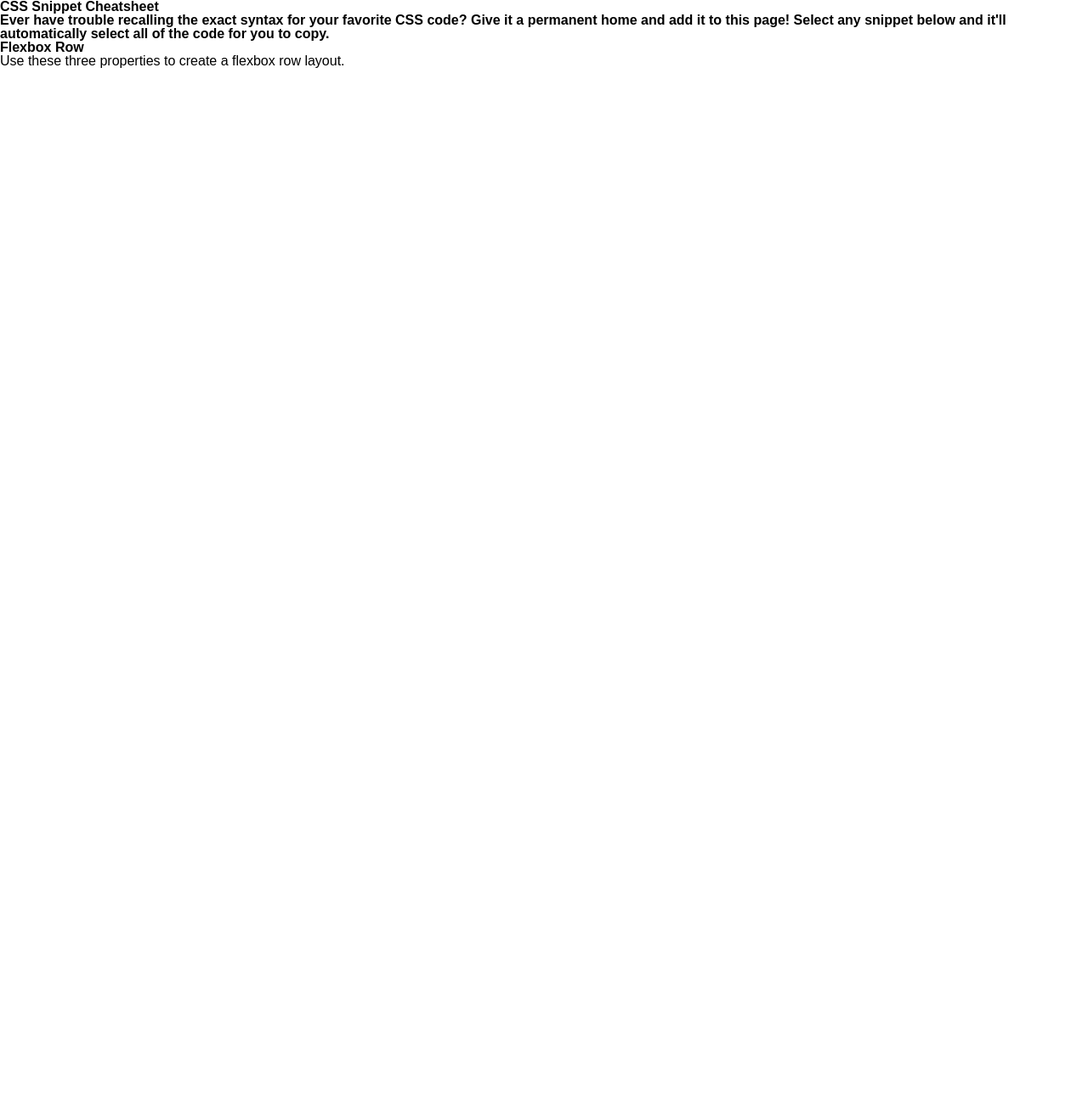
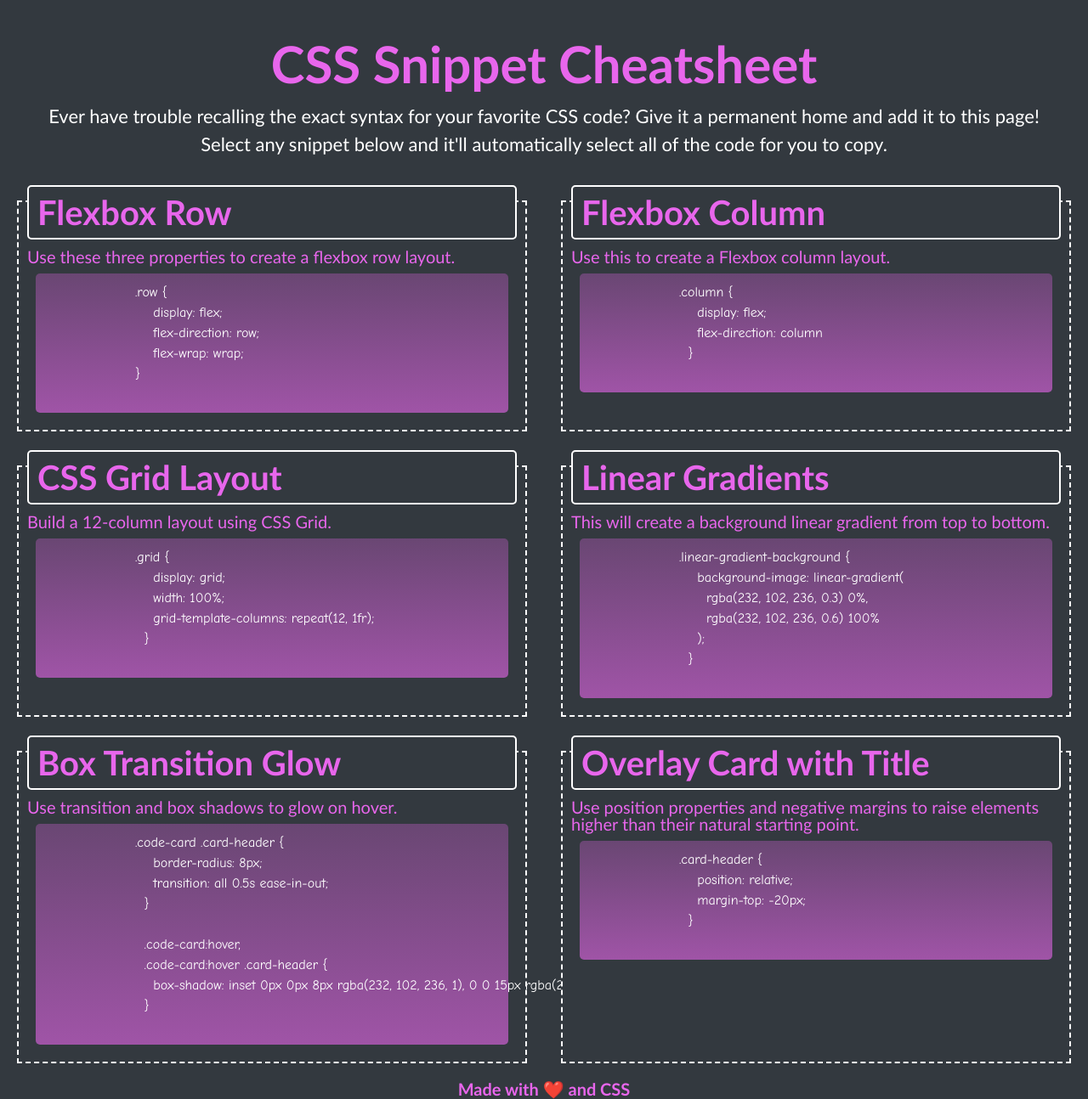
Before and after one commit to sarafuller2018/CSS-Cheatsheet-Mini-Project-2, a plain HTML site: page index.html in a window 1280 px wide. Shown: the whole page at 85% size. Before the commit the page ends 800 px from the top, so only its background shows below. Drawn offline with Linux system fonts and the light colour scheme.

Commit message:
added HTML and CSS code

```diff
--- a/Assets/CSS/style.css
+++ b/Assets/CSS/style.css
@@ -0,0 +1,97 @@
+:root {
+    --purple-text-color: #E866EC;
+    --gray-background-color: #33393F;
+    --white-text-color: white;
+}
+
+* {
+    background-color: var(--gray-background-color);
+    font-family: Calibri, Cochin, Georgia, Times, 'Times New Roman', serif;
+}
+
+h1,
+h3,
+p {
+    color: var(--purple-text-color)
+}
+
+pre {
+    color: var(--white-text-color);
+}
+
+h2 {
+    color: var(--white-text-color);
+    font-weight: 10;
+    font-size: 22px;
+}
+
+.header-format {
+    text-align: center;
+    margin: 30px;
+    line-height: 1.5;
+}
+
+h1 {
+    font-size: 60px;
+}
+
+.content {
+    display: flex;
+    flex-wrap: wrap;
+    justify-content: space-between;
+}
+
+.card {
+    flex: 1 0 450px;
+    padding: 10px;
+    margin: 20px;
+    width: 250px;
+    text-align: left;
+    border-style: dashed;
+    border-color: white;
+    border-width: 2px;
+    font-size: 20px;
+}
+
+.card-header {
+    position: relative;
+    padding: 10px;
+    margin-top: -30px;
+    margin-bottom: 10px;
+    border: solid white;
+    border-width: 2px;
+    border-radius: 5px;
+    font-size: 40px;
+  }
+
+  .card.card-header {
+    border-radius: 8px;
+    transition: all 0.5s ease-in-out;
+  }
+
+  .card:hover,
+  .card:hover .card-header {
+    box-shadow: inset 0px 0px 8px rgba(232, 102, 236, 1), 0 0 15px rgba(232, 102, 236, 1);
+  }
+
+  pre {
+    margin: 10px;
+    border-radius: 5px;
+    padding: 10px;
+    font-family: 'Comic Sans MS', Cochin, Georgia, Times, 'Times New Roman', serif;
+    line-height: 1.5;
+    text-align: left;
+    font-size: 16px;
+  }
+
+  .linear-gradient-background {
+    background-image: linear-gradient(
+      rgba(232, 102, 236, 0.3) 0%,
+      rgba(232, 102, 236, 0.6) 100%
+    );
+  }
+
+footer {
+    text-align: center;
+    font-size: 20px;
+}
--- a/index.html
+++ b/index.html
@@ -10,25 +10,91 @@
 
 
 <body>
-    <header>
+    <header class="header-format">
         <h1>CSS Snippet Cheatsheet</h1>
-        <p> <!--reevalute this text-->
-            <h3>Ever have trouble recalling the exact syntax for your favorite CSS code? Give it a permanent home and add it to this page! Select any snippet below and it'll automatically select all of the code for you to copy.</h3>
-        </p>
+        <h2>Ever have trouble recalling the exact syntax for your favorite CSS code? Give it a permanent home and add it to this page! Select any snippet below and it'll automatically select all of the code for you to copy.</h2>
     </header>
 
     <main>
-        <section>
-            <h3>Flexbox Row</h3>
-            <p>Use these three properties to create a flexbox row layout.</p>
-            <p>
+        <section class="content">
+            <article class="card">
+                <h3 class="card-header">Flexbox Row</h3>
+                <p>Use these three properties to create a flexbox row layout.</p>
+                <pre class="linear-gradient-background">
+                    .row {
+                        display: flex;
+                        flex-direction: row;
+                        flex-wrap: wrap;
+                    }
+                </pre>
+            </article>
 
-            </p>
+            <article class="card">
+                <h3 class="card-header">Flexbox Column</h3>
+                <p>Use this to create a Flexbox column layout.</p>
+                <pre class="linear-gradient-background">
+                    .column {
+                        display: flex;
+                        flex-direction: column
+                      }
+                </pre>
+            </article>
+
+            <article class="card">
+                <h3 class="card-header">CSS Grid Layout</h3>
+                <p>Build a 12-column layout using CSS Grid.</p>
+                <pre class="linear-gradient-background">
+                    .grid {
+                        display: grid;
+                        width: 100%;
+                        grid-template-columns: repeat(12, 1fr);
+                      }
+                </pre>
+            </article>
+
+            <article class="card">
+                <h3 class="card-header">Linear Gradients</h3>
+                <p>This will create a background linear gradient from top to bottom.</p>
+                <pre class="linear-gradient-background">
+                    .linear-gradient-background {
+                        background-image: linear-gradient(
+                          rgba(232, 102, 236, 0.3) 0%,
+                          rgba(232, 102, 236, 0.6) 100%
+                        );
+                      }
+                </pre>
+            </article>
+
+            <article class="card">
+                <h3 class="card-header">Box Transition Glow</h3>
+                <p>Use transition and box shadows to glow on hover.</p>
+                <pre class="linear-gradient-background">
+                    .code-card .card-header {
+                        border-radius: 8px;
+                        transition: all 0.5s ease-in-out;
+                      }
+
+                      .code-card:hover,
+                      .code-card:hover .card-header {
+                        box-shadow: inset 0px 0px 8px rgba(232, 102, 236, 1), 0 0 15px rgba(232, 102, 236, 1);
+                      }
+                </pre>
+            </article>
+
+            <article class="card">
+                <h3 class="card-header">Overlay Card with Title</h3>
+                <p>Use position properties and negative margins to raise elements higher than their natural starting point.</p>
+                <pre class="linear-gradient-background">
+                    .card-header {
+                        position: relative;
+                        margin-top: -20px;
+                      }
+                </pre>
+            </article>
         </section>
-
     </main>
 
-<footer></footer>
+<footer><h3>Made with ❤️ and CSS</h3></footer>
 
 </body>
 
```
